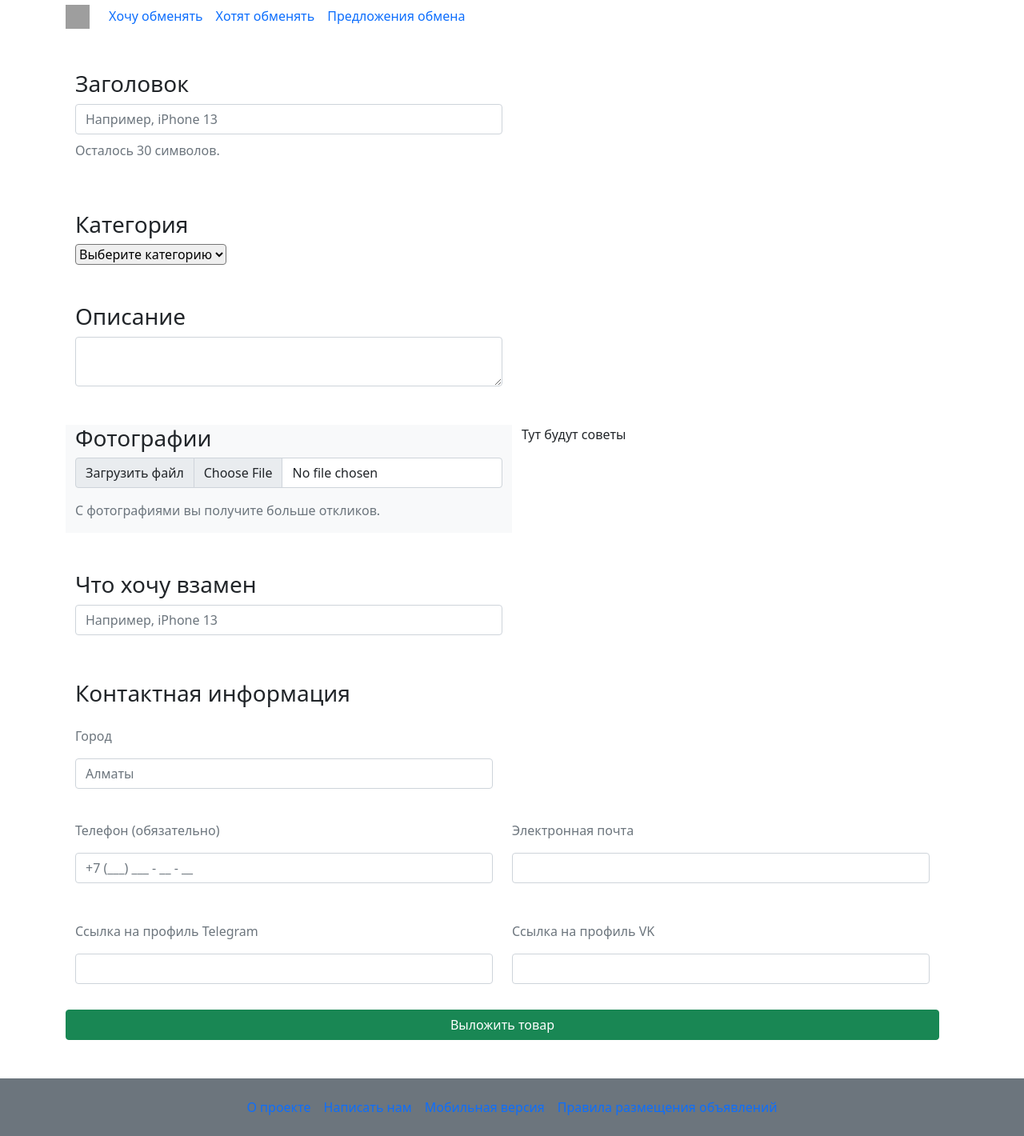
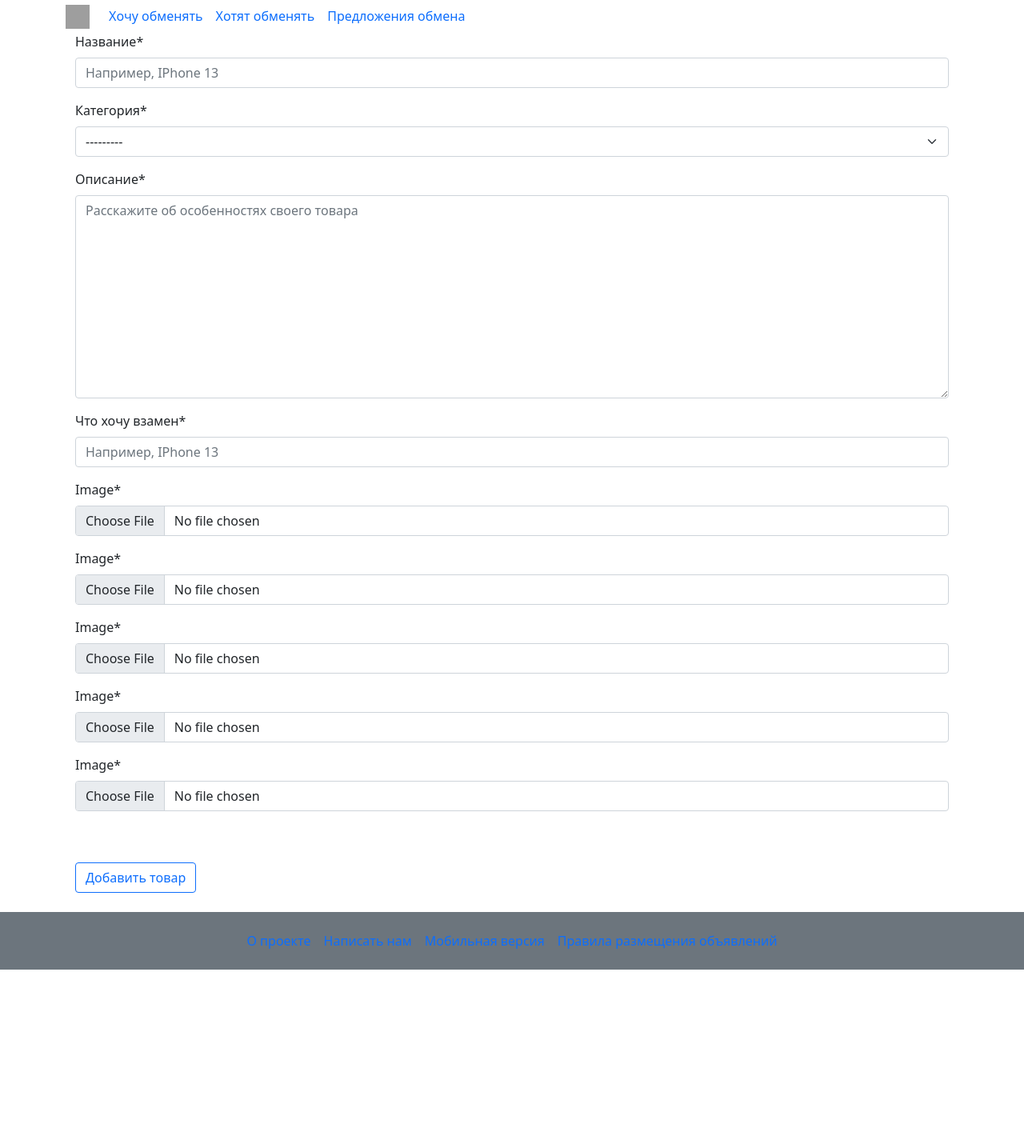
Before and after one commit to savilard/stuff-excange, a Django app: page /product/add_product/ in a window 1280 px wide. Shown: the whole page at 80% size. After the commit the page ends 1212 px from the top, so only its background shows below. Run offline with Django 3.2, Linux system fonts and the light colour scheme; data that the repository does not hold is empty; parts of the project's set-up code (start-up, migrations or seed data) failed here and were passed over; some libraries are stand-ins or nearby versions; grey boxes are pictures that could not be loaded.

Commit message:
feat(exchangeapp): add creating product (#20)

```diff
--- /dev/null
+++ b/app/exchangeapp/forms.py
@@ -0,0 +1,62 @@
+from crispy_forms.helper import FormHelper
+from crispy_forms.layout import Layout, Row
+from django import forms
+
+from .models import Product, ProductImage
+
+
+class ProductForm(forms.ModelForm):
+    class Meta:
+        model = Product
+        fields = ('title', 'category', 'description', 'exchange_offer')
+        widgets = {
+            'title': forms.TextInput(attrs={'placeholder': 'Например, IPhone 13'}),
+            'exchange_offer': forms.TextInput(attrs={'placeholder': 'Например, IPhone 13'}),
+            'description': forms.Textarea(attrs={'placeholder': 'Расскажите об особенностях своего товара'}),
+        }
+
+        def __init__(self, *args, **kwargs):
+            super().__init__(*args, **kwargs)
+            self.helper = FormHelper()
+            self.helper.form_tag = False
+            self.helper.disable_csrf = True
+            self.helper.layout = Layout(
+                'title',
+                'description',
+            )
+
+
+class ProductImageForm(forms.ModelForm):
+    class Meta:
+        model = ProductImage
+        fields = ('image', )
+        widgets = {
+            'image': forms.ClearableFileInput(
+                attrs={'multiple': False},
+            ),
+        }
+
+        def __init__(self, *args, **kwargs):
+            super().__init__(*args, **kwargs)
+            self.helper = FormHelper()
+            self.helper.form_tag = False
+            self.helper.disable_csrf = True
+            self.helper.layout = Layout(
+                Row(
+                    'image', css_class="form-group col-md-10 mb-0",
+                )
+            )
+
+
+ProductImageFormSet = forms.models.inlineformset_factory(
+    parent_model=Product,
+    model=ProductImage,
+    form=ProductImageForm,
+    can_delete=False,
+    error_messages={'image': {'Обязательное поле': 'Пожалуйста, предоставьте изображение.'}},
+    extra=4,
+    min_num=1,
+    max_num=5,
+    validate_min=True,
+    validate_max=True,
+)
--- a/app/exchangeapp/models.py
+++ b/app/exchangeapp/models.py
@@ -1,5 +1,7 @@
 from django.db import models
 from django.utils import timezone
+from django.utils.crypto import get_random_string
+from django.utils.text import slugify
 
 
 class ProductCategory(models.Model):
@@ -16,6 +18,8 @@ class ProductCategory(models.Model):
 class Product(models.Model):
     title = models.CharField(verbose_name='Название', max_length=50, db_index=True)
     slug = models.SlugField(verbose_name='Product slug', max_length=100, unique=True)
+    description = models.TextField(verbose_name='Описание', max_length=500)
+    exchange_offer = models.CharField(verbose_name='Что хочу взамен', max_length=50, db_index=True)
     category = models.ForeignKey(
         ProductCategory,
         verbose_name='Категория',
@@ -33,6 +37,11 @@ class Product(models.Model):
 
     def __str__(self):
         return self.title
+
+    def save(self, *args, **kwargs):
+        if not self.slug:
+            self.slug = slugify(f'{self.title} {get_random_string(5)}')
+        return super().save(*args, **kwargs)
 
 
 class ProductImage(models.Model):
--- a/app/exchangeapp/templates/product/add_product.html
+++ b/app/exchangeapp/templates/product/add_product.html
@@ -1,110 +1,27 @@
-{% extends 'base.html' %}
+{% extends "base.html" %}
+{% load crispy_forms_tags %}
+
 {% block content %}
-
-<div class="container">
-  <div class="row mt-5">
-    <div class="col col-6">
-      <h3>Заголовок</h3>
-      <div class="input-group mb-2">
-        <input type="text" class="form-control" placeholder="Например, iPhone 13" aria-label="Add-product-name"
-               aria-describedby="basic-addon1">
-      </div>
-      <p class="text-muted">
-        Осталось 30 символов.
-      </p>
-    </div>
+  <div class="container">
+    <form enctype="multipart/form-data" method="post">
+      {% csrf_token %}
+      {{ form|crispy }}
+      {% if images %}
+        {{ images.management_form|crispy }}
+        <div id="product_image_formset">
+          {% for form in images.forms %}
+            {{ form.non_field_errors }}
+            {{ form.errors }}
+            {{ form.id }}
+            <table class="no_error">
+              {{ form|crispy }}
+            </table>
+          {% endfor %}
+        </div>
+      {% endif %}
+      <br><br>
+      <input class="btn btn-outline-primary" type="submit" value="Добавить товар">
+      <br><br>
+    </form>
   </div>
-  <div class="row my-5">
-    <div class="col col-6">
-      <h3>Категория</h3>
-      <select class="list-group">
-        <option class="list-group-item active">Выберите категорию</option>
-        <option class="list-group-item">Item 3</option>
-        <option class="list-group-item">Item 4</option>
-        <option class="list-group-item">Item 5</option>
-      </select>
-    </div>
-  </div>
-  <div class="row my-5">
-    <div class="col col-6">
-      <h3>Описание</h3>
-      <div class="input-group">
-        <textarea class="form-control" placeholder="Расскажите об особенностях товара"
-                  aria-label="With textarea">
-        </textarea>
-      </div>
-    </div>
-  </div>
-  <div class="row my-5">
-    <div class="col col-6 bg-light">
-      <h3>Фотографии</h3>
-      <div class="input-group mb-3">
-        <label class="input-group-text" for="inputGroupFile01">Загрузить файл</label>
-        <input type="file" class="form-control" id="inputGroupFile01">
-      </div>
-      <p class="text-muted">
-        С фотографиями вы получите больше откликов.
-      </p>
-    </div>
-    <div class="col col-6">
-      Тут будут советы
-    </div>
-  </div>
-  <div class="row my-5">
-    <div class="col col-6">
-      <h3>Что хочу взамен</h3>
-      <div class="input-group mb-2">
-        <input type="text" class="form-control" placeholder="Например, iPhone 13" aria-label="Add-product-name"
-               aria-describedby="basic-addon1">
-      </div>
-    </div>
-  </div>
-  <div class="row my-5">
-    <div class="col col-6">
-      <h3>Контактная информация</h3>
-    </div>
-    <div class="row mt-3">
-      <div class="col col-6">
-        <p class="text-muted">Город</p>
-        <div class="input-group mb-2">
-          <input type="text" class="form-control" placeholder="Алматы" aria-label="Add-product-name"
-                 aria-describedby="basic-addon1">
-        </div>
-      </div>
-    </div>
-    <div class="row mt-3">
-      <div class="col col-6 my-3">
-        <p class="text-muted">Телефон (обязательно)</p>
-        <div class="input-group">
-          <input type="text" class="form-control" placeholder="+7 (___) ___ - __ - __" aria-label="Add-product-name"
-                 aria-describedby="basic-addon1">
-        </div>
-      </div>
-      <div class="col col-6 my-3">
-        <p class="text-muted">Электронная почта</p>
-        <div class="input-group">
-          <input type="text" class="form-control" aria-label="Add-product-name" aria-describedby="basic-addon1">
-        </div>
-      </div>
-    </div>
-    <div class="row mt-3">
-      <div class="col col-6 my-3">
-        <p class="text-muted">Ссылка на профиль Telegram</p>
-        <div class="input-group">
-          <input type="text" class="form-control" aria-label="Add-product-name" aria-describedby="basic-addon1">
-        </div>
-      </div>
-      <div class="col col-6 my-3">
-        <p class="text-muted">Ссылка на профиль VK</p>
-        <div class="input-group">
-          <input type="text" class="form-control" aria-label="Add-product-name" aria-describedby="basic-addon1">
-        </div>
-      </div>
-    </div>
-    <div class="row mt-3">
-      <button type="button" class="btn btn-success">Выложить товар</button>
-    </div>
-  </div>
-</div>
-
 {% endblock %}
--- a/app/exchangeapp/urls.py
+++ b/app/exchangeapp/urls.py
@@ -2,8 +2,7 @@ from django.urls import path
 
 from . import views
 
-
 urlpatterns = [
-    path('add_product/', views.add_product, name="AddProductView"),
+    path('add_product/', views.ProductAddView.as_view(), name="AddProductView"),
     path('all_products/', views.all_products, name="AllProductsView"),
 ]
--- a/app/exchangeapp/views.py
+++ b/app/exchangeapp/views.py
@@ -1,13 +1,36 @@
 from django.core.paginator import Paginator
 from django.shortcuts import render
+from django.views.generic import CreateView
 
+from .forms import ProductForm, ProductImageFormSet
 from .models import Product
 
 ITEMS_PER_PAGE = 9
 
 
-def add_product(request):
-    return render(request, 'product/add_product.html')
+class ProductAddView(CreateView):
+    model = Product
+    form_class = ProductForm
+    template_name = 'product/add_product.html'
+
+    def get_context_data(self, **kwargs):
+        context = super(ProductAddView, self).get_context_data(**kwargs)
+        if self.request.POST:
+            context['images'] = ProductImageFormSet(self.request.POST, self.request.FILES)
+        else:
+            context['images'] = ProductImageFormSet()
+        return context
+
+    def form_valid(self, form):
+        context = self.get_context_data()
+        images = context['images']
+        if images.is_valid():
+            self.object = form.save()
+            images.instance = self.object
+            images.save()
+        else:
+            return self.form_invalid(form)
+        return super(ProductAddView, self).form_valid(form)
 
 
 def all_products(request):
--- a/app/stuff_exchange/settings.py
+++ b/app/stuff_exchange/settings.py
@@ -24,6 +24,8 @@ INSTALLED_APPS = [
     'django.contrib.messages',
     'django.contrib.staticfiles',
     'import_export',
+    'crispy_forms',
+    'crispy_bootstrap5',
 ]
 
 MIDDLEWARE = [
@@ -95,3 +97,7 @@ USE_TZ = True
 STATIC_URL = '/static/'
 
 DEFAULT_AUTO_FIELD = 'django.db.models.BigAutoField'
+
+CRISPY_ALLOWED_TEMPLATE_PACKS = "bootstrap5"
+CRISPY_FAIL_SILENTLY = not DEBUG
+CRISPY_TEMPLATE_PACK = 'bootstrap5'
--- a/requirements.txt
+++ b/requirements.txt
@@ -6,3 +6,5 @@ Pillow==8.3.2
 environs==9.3.3
 gunicorn==20.1.0
 psycopg2-binary==2.9.1
+django-crispy-forms==1.12.0
+crispy-bootstrap5==0.5
```
Also changed, not shown: app/exchangeapp/templates/add_product.html (deleted, +0 -157 lines), app/exchangeapp/templates/all_products.html (deleted, +0 -121 lines), app/exchangeapp/migrations/0002_auto_20210925_0827.py (added), app/exchangeapp/migrations/0003_product_exchange_offer.py (added), app/exchangeapp/migrations/0004_alter_product_exchange_offer.py (added).
